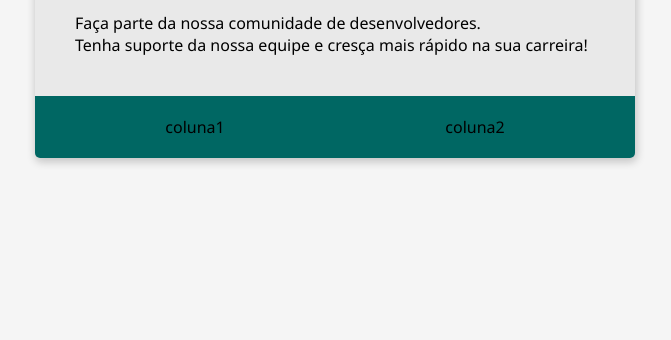
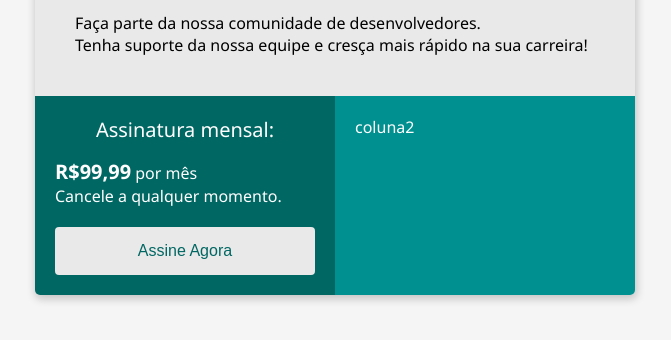
Before and after one commit to MariaMariEdu/bootcamp-devjr-modulo2, a plain HTML site: page index.html in a window 1280 px wide. Shown: the part 158-498 px from the top of the page, without its empty margins (305-976 px from the left). Drawn offline with Linux system fonts and the light colour scheme.

Commit message:
closes #4 - button e span

```diff
--- a/index.html
+++ b/index.html
@@ -29,9 +29,8 @@
 
     .flex-container{
         display: flex;
-        background-color: #006763;
         justify-content: space-around;
-        padding: 20px;
+
 
     }
 
@@ -48,6 +47,57 @@
         font-weight: 600;
         margin-bottom: 15px;
     }
+    .col-1{
+        background-color: #006763;
+        width: 50%;
+        padding: 20px;
+        color: #FFFFFF;
+
+
+    }
+
+    .col-2{
+        background-color: #009090;
+        width: 50%;
+        padding: 20px;
+        color: #FFFFFF;
+
+    }
+
+    .subscription-title{
+        font-size: 20px;
+        text-align: center;
+        margin-bottom: 15px;
+    }
+
+    .price{
+        font-size: 20px;
+        font-weight: 700;
+
+    }
+
+    .month{
+        font-size: 15px;
+        font-style: italic;
+        margin-left: 15px;
+
+    }
+
+    .button{
+        margin-top: 20px;
+        width: 100%;
+        padding: 15px 32px;
+
+        color:#006763;
+        background-color: #E9E9E9;
+
+        font-size: 16px;
+
+        border-radius: 4px;
+        border: none;
+
+    }
+
 </style>
 
 </head>
@@ -68,10 +118,23 @@
             </div>
         </div>
         <div class="flex-container">
-            <div>
-                coluna1
+            <div class="col-1">
+                <div class="subscription-title">
+                    Assinatura mensal:
+                </div>
+                <div>
+                    <div>
+                       <span class="price"> R$99,99</span>
+                       <span>por mês</span>
+                    </div>
+                </div>
+                <div>
+                     Cancele a qualquer momento.
+                    </div>
+                <button class="button"> Assine Agora</button>
+
             </div>
-            <div>
+            <div class="col-2">
                 coluna2
             </div>
         </div>
```
